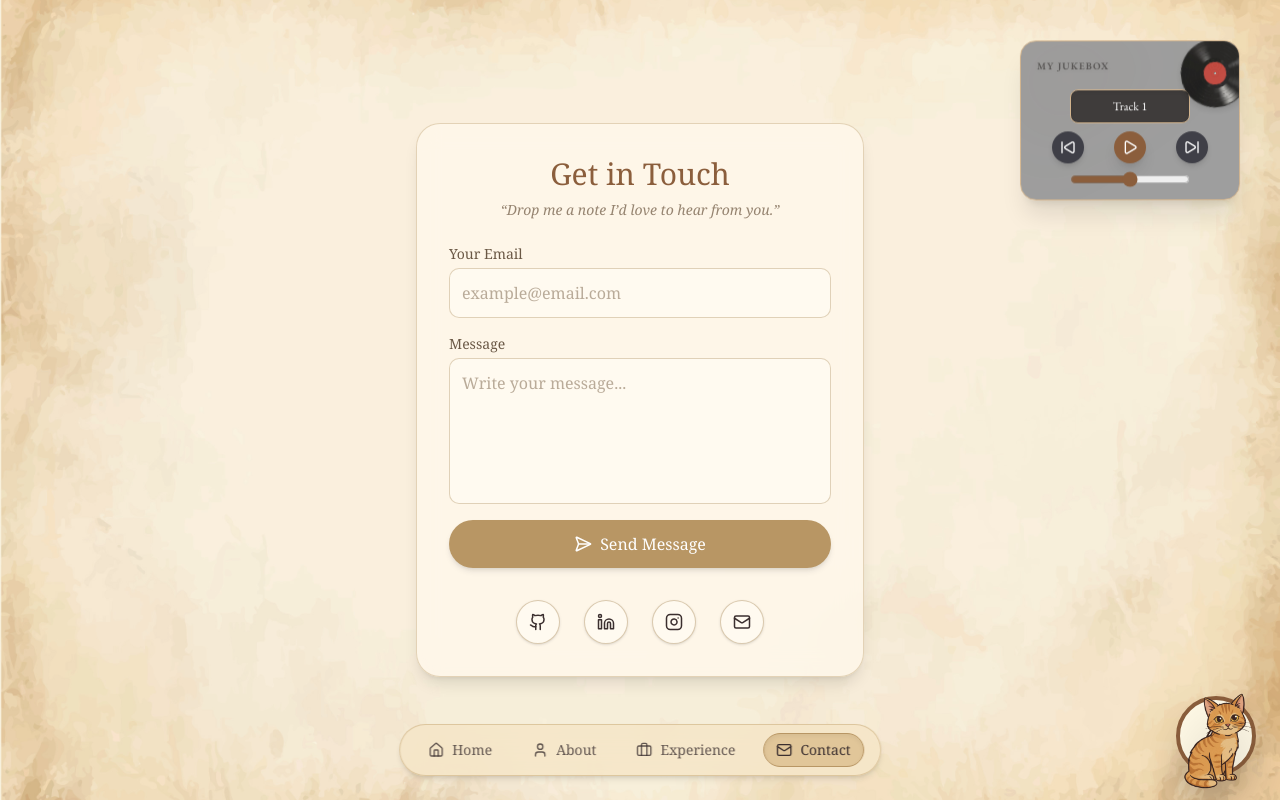
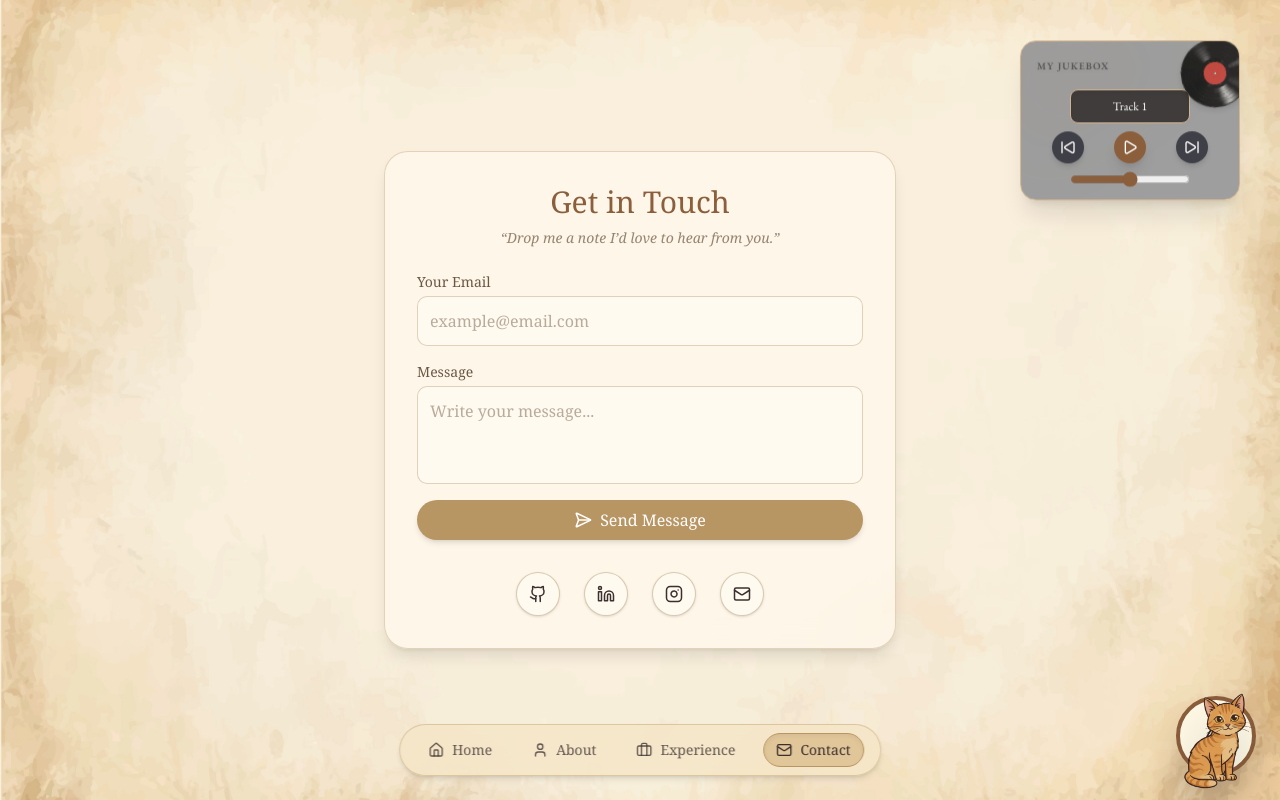
Before and after one commit to guitadharsh/2025-portfolio, a Next.js app: page /contact in a window 1280 px wide. Built offline with nearby package versions, Linux system fonts and the light colour scheme; grey boxes are pictures that could not be loaded.

Commit message:
fix: ui adjustments

```diff
--- a/app/contact/page.tsx
+++ b/app/contact/page.tsx
@@ -55,7 +55,7 @@ const Contact: React.FC = () => {
         initial={{ opacity: 0, y: 40 }}
         whileInView={{ opacity: 1, y: 0 }}
         transition={{ duration: 0.8, ease: "easeOut" }}
-        className="w-full max-w-md bg-[#fff8ec]/80 border border-[#d8c4a1]/70 rounded-3xl shadow-lg p-8 backdrop-blur-md"
+        className="w-full max-w-lg bg-[#fff8ec]/80 border border-[#d8c4a1]/70 rounded-3xl shadow-lg p-8 backdrop-blur-md"
       >
         <h2 className="text-2xl md:text-3xl font-serif text-primary text-center mb-2">
           Get in Touch
@@ -93,7 +93,7 @@ const Contact: React.FC = () => {
               required
               value={form.message}
               onChange={handleChange}
-              rows={5}
+              rows={3}
               className="
                 p-2 sm:p-3 text-sm sm:text-base
                 rounded-lg border border-[#cbb693]/60 bg-[#fffaf0] resize-none
@@ -111,9 +111,9 @@ const Contact: React.FC = () => {
             disabled={status === "sending"}
             type="submit"
             className="
-              flex justify-center items-center gap-2
+              cursor-pointer flex justify-center items-center gap-2
               bg-[#b89664] hover:bg-[#a48254] text-white font-medium
-              py-2.5 sm:py-3 px-3 sm:px-4
+              py-2 px-3 sm:px-4
               text-sm sm:text-base
               rounded-full transition-all duration-300 shadow-md
             "
--- a/app/home/page.tsx
+++ b/app/home/page.tsx
@@ -84,9 +84,10 @@ export default function Home() {
           </p>
 
           {/* Button (raised slightly) */}
-          <div className="pt-1 sm:pt-3 md:pt-4">
+          <div className="flex justify-center md:justify-end">
             <ResumeButton />
           </div>
+
         </motion.div>
       </section>
     </main>
--- a/components/resume-button/ResumeButton.tsx
+++ b/components/resume-button/ResumeButton.tsx
@@ -3,7 +3,7 @@ import Link from "next/link";
 
 export default function ResumeButton() {
   return (
-    <div className="pt-4 flex justify-center md:justify-start group" title="Click to download my resume">
+    <div className="flex justify-center md:justify-start group" title="Click to download my resume">
       <Link href="/assets/docs/resume.pdf" download>
         <Button
           size="lg"
```
